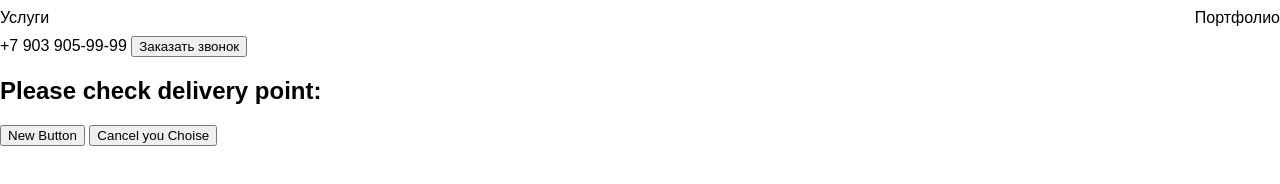
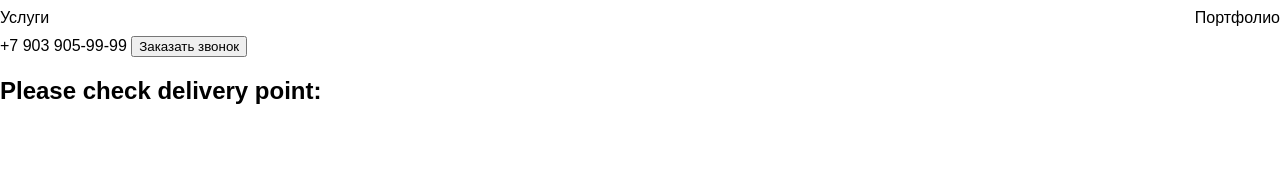
Before and after one commit to DenisIvanov1993/special-app, a plain HTML site: page index.html in a window 1280 px wide. Drawn offline with Linux system fonts and the light colour scheme.

Commit message:
button remove

```diff
--- a/index.html
+++ b/index.html
@@ -19,7 +19,5 @@
         </div>
         <h2>Please check delivery point:</h2>
     </header>
-    <button>New Button</button>
-    <button>Cancel you Choise</button>
 </body>
 </html>
```
